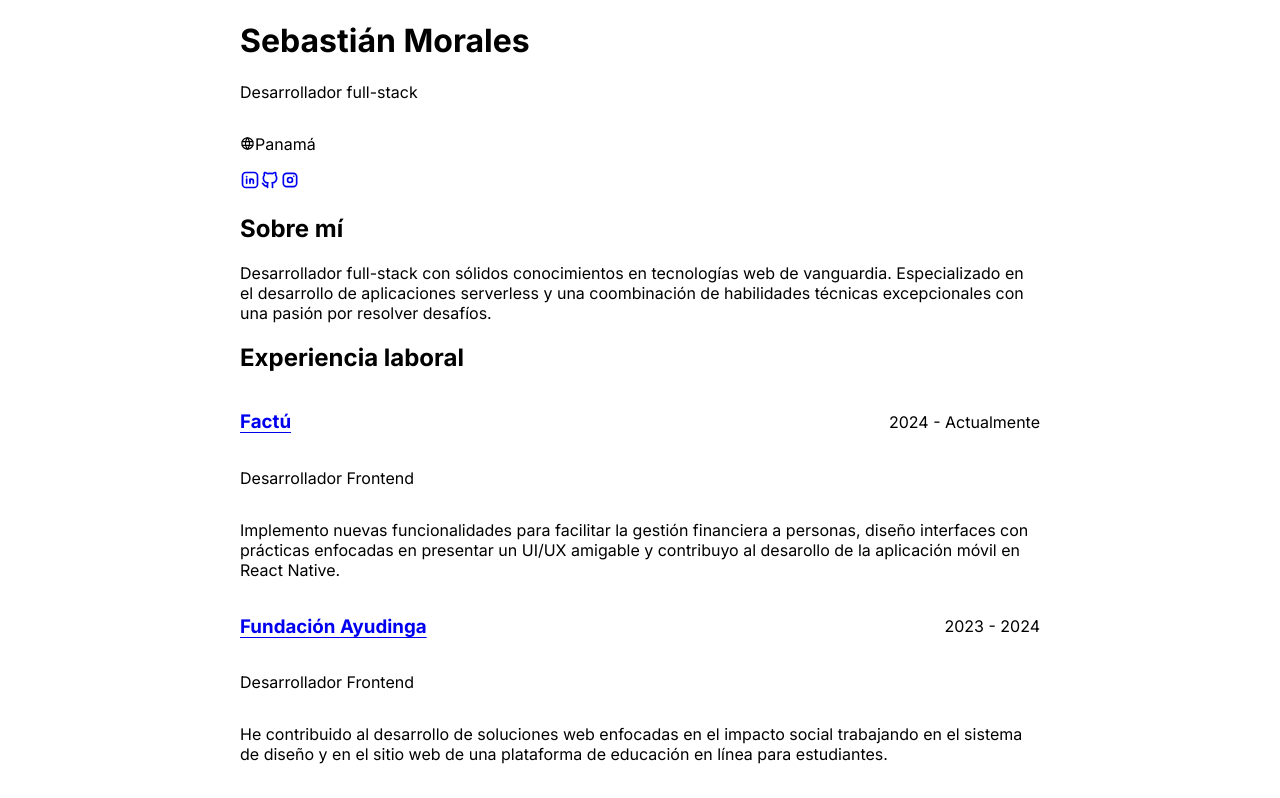
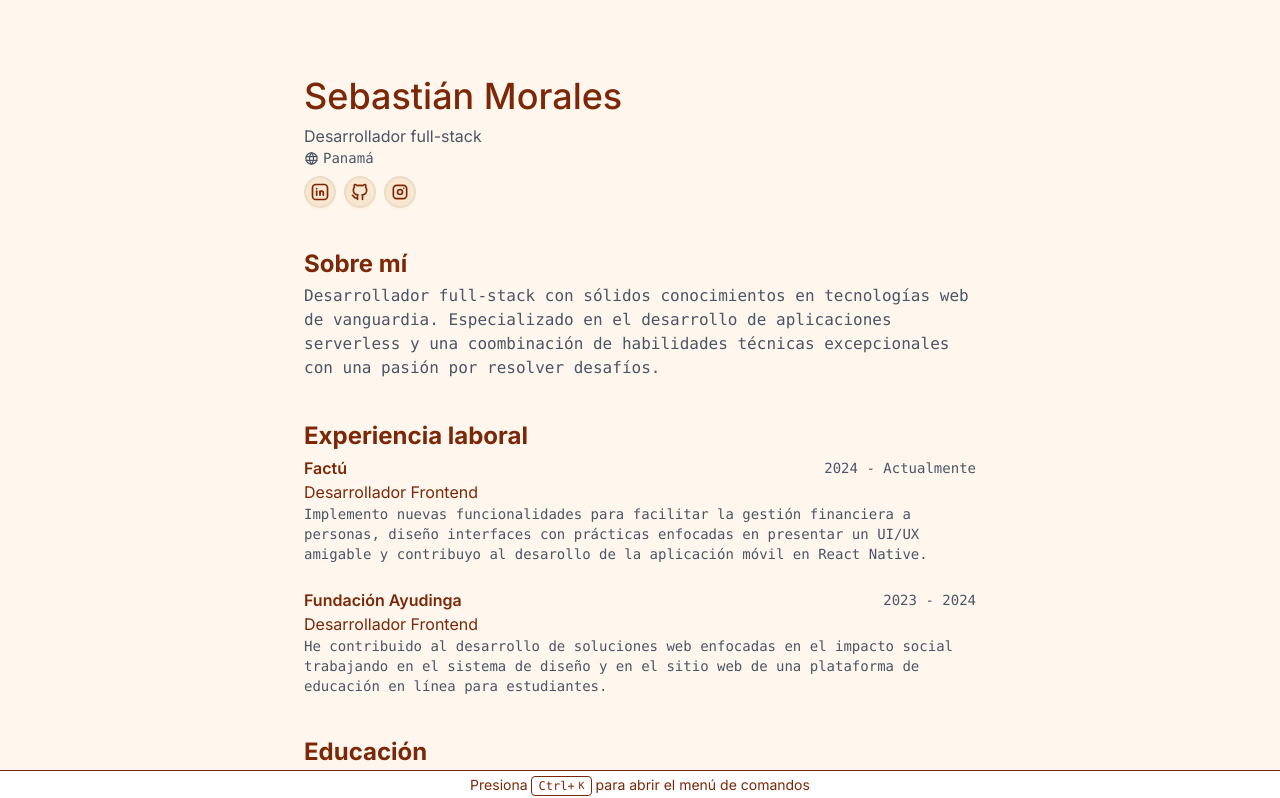
Before and after one commit to nzkdevsaider/nzkdevsaider.github.io, a Next.js app: page / in a window 1280 px wide. Shown: the top 798 px of the page. Built offline with nearby package versions, Linux system fonts and the light colour scheme.

Commit message:
:recycle: refactor: update globals.css to import Tailwind CSS and DaisyUI themes

```diff
--- a/app/globals.css
+++ b/app/globals.css
@@ -1,3 +1,5 @@
-@tailwind base;
-@tailwind components;
-@tailwind utilities;
+@import 'tailwindcss';
+@import url('https://fonts.googleapis.com/css2?family=Crimson+Pro:ital,wght@0,200..900;1,200..900&family=Radley:ital@0;1&family=Righteous&display=swap');
+@plugin "daisyui" {
+  themes: caramellatte --default;
+}
```
